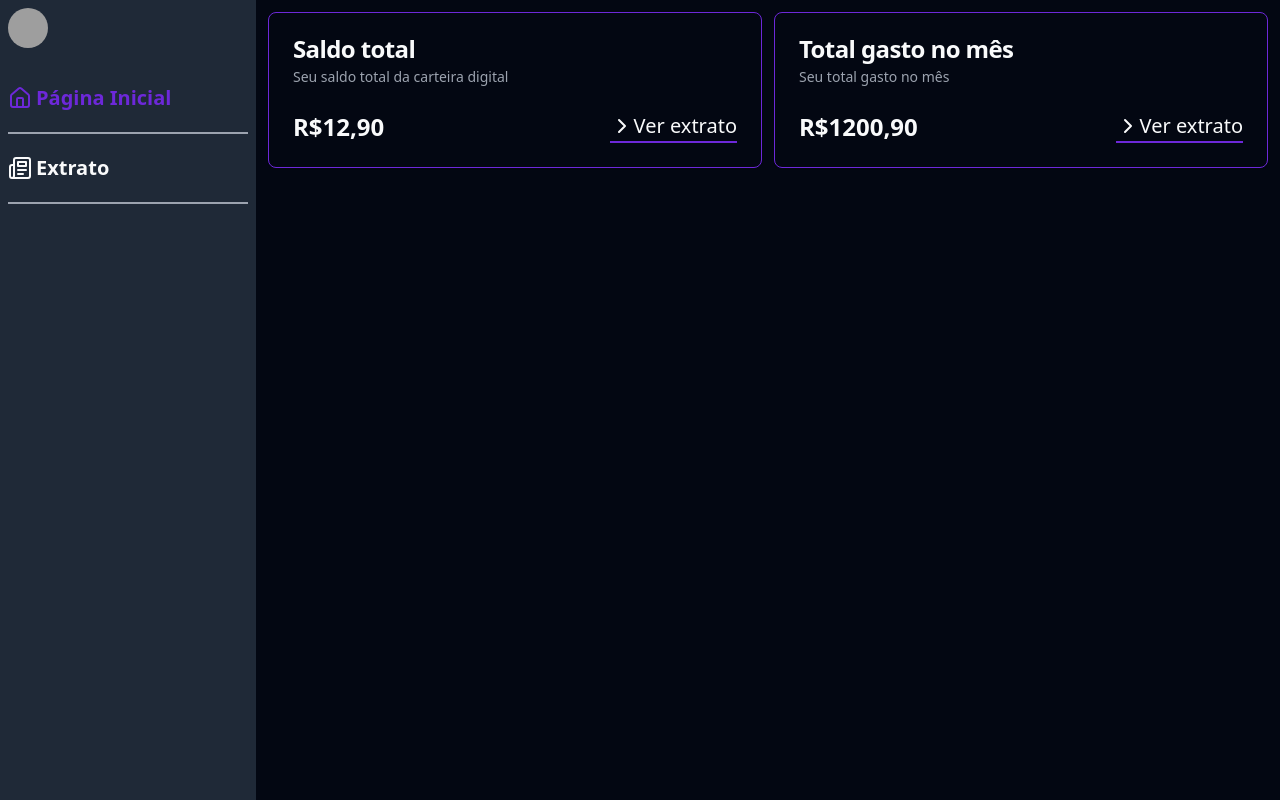
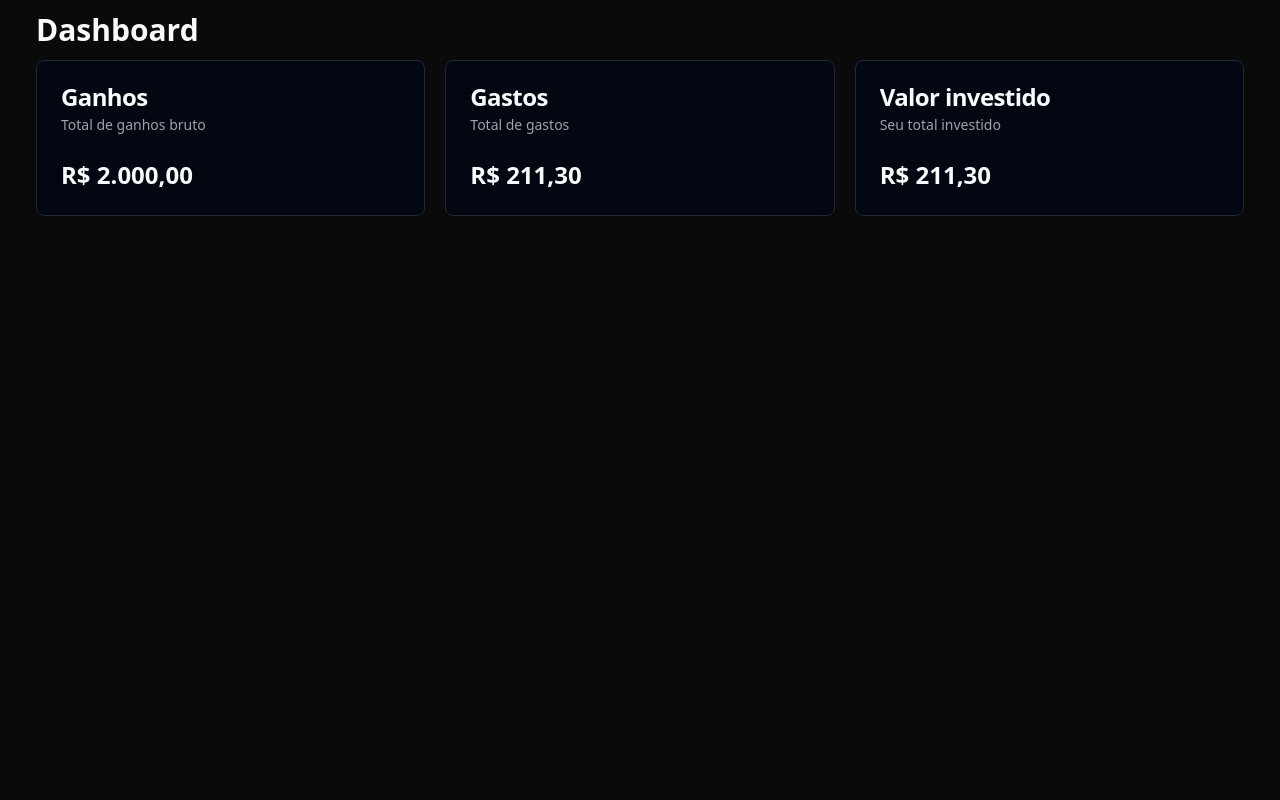
Before and after one commit to Texeraaa/Project-F.web, a React (Vite) app: page / in a window 1280 px wide. Built offline with nearby package versions, Linux system fonts and the light colour scheme; grey boxes are pictures that could not be loaded.

Commit message:
feat: remaking the dashboard

```diff
--- /dev/null
+++ b/src/components/card-dashboard.tsx
@@ -0,0 +1,32 @@
+import {
+  Card,
+  CardContent,
+  CardDescription,
+  CardHeader,
+  CardTitle,
+} from '@/components/ui/card'
+
+interface CardData {
+  tittle: string
+  description: string
+  value: number
+}
+
+export function CardDashboard(props: CardData) {
+  const formattedValue = props.value.toLocaleString('pt-BR', {
+    style: 'currency',
+    currency: 'BRL',
+  })
+
+  return (
+    <Card className="w-1/3 ">
+      <CardHeader>
+        <CardTitle>{props.tittle}</CardTitle>
+        <CardDescription>{props.description}</CardDescription>
+      </CardHeader>
+      <CardContent className="flex justify-between ">
+        <p className="text-2xl font-bold">{formattedValue}</p>
+      </CardContent>
+    </Card>
+  )
+}
--- a/src/components/header.tsx
+++ b/src/components/header.tsx
@@ -6,23 +6,37 @@ import { Avatar } from './ui/avatar'
 
 export function Header() {
   return (
-    <header className="min-h-screen min-w-52 bg-muted px-2 pt-2">
+    <div className="border-b pb-2">
       <nav>
-        <Avatar>
-          <AvatarImage src="https://github.com/texeraaa.png" />
-          <AvatarFallback>CN</AvatarFallback>
-        </Avatar>
-        <ul className="mt-4">
-          <li className="flex items-center gap-1 border-b-2 border-muted-foreground py-5 text-xl font-black text-primary">
+        <ul>
+          <li className="flex text-primary">
             <Home />
             <Link to={'/'}>Página Inicial</Link>
           </li>{' '}
-          <li className="flex items-center gap-1 border-b-2 border-muted-foreground py-5 text-xl font-semibold text-popover-foreground">
-            <Newspaper />
-            <Link to={'/extracts'}>Extrato</Link>
-          </li>
         </ul>
       </nav>
-    </header>
+      <Avatar>
+        <AvatarImage src="https://github.com/texeraaa.png" />
+        <AvatarFallback>CN</AvatarFallback>
+      </Avatar>
+    </div>
+    // <header className="min-w-full bg-muted px-2 pt-2">
+    //   <nav>
+    //     <Avatar>
+    //       <AvatarImage src="https://github.com/texeraaa.png" />
+    //       <AvatarFallback>CN</AvatarFallback>
+    //     </Avatar>
+    //     <ul className="mt-4">
+    //       <li className="flex items-center gap-1 border-b-2 border-muted-foreground py-5 text-xl font-black text-primary">
+    //         <Home />
+    //         <Link to={'/'}>Página Inicial</Link>
+    //       </li>{' '}
+    //       <li className="flex items-center gap-1 border-b-2 border-muted-foreground py-5 text-xl font-semibold text-popover-foreground">
+    //         <Newspaper />
+    //         <Link to={'/extracts'}>Extrato</Link>
+    //       </li>
+    //     </ul>
+    //   </nav>
+    // </header>
   )
 }
--- a/src/pages/_layouts/app.tsx
+++ b/src/pages/_layouts/app.tsx
@@ -1,14 +1,14 @@
 import { Outlet } from 'react-router-dom'
 
-import { Header } from '@/components/header'
+// import { Header } from '@/components/header'
 
 export function AppLayout() {
   return (
-    <div className="grid min-h-screen grid-cols-10">
-      <div className="col-span-2">
+    <div className="flex min-h-screen min-w-full bg-neutral-950 px-6">
+      {/* <div className="col-span-12">
         <Header />
-      </div>
-      <div className="col-span-8 ">
+      </div> */}
+      <div className="min-w-full">
         <Outlet />
       </div>
     </div>
--- a/src/pages/app/dashboard.tsx
+++ b/src/pages/app/dashboard.tsx
@@ -1,53 +1,30 @@
-import { ChevronRight } from 'lucide-react'
 import { Helmet } from 'react-helmet-async'
-import { Link } from 'react-router-dom'
 
-import {
-  Card,
-  CardContent,
-  CardDescription,
-  CardHeader,
-  CardTitle,
-} from '@/components/ui/card'
+import { CardDashboard } from '@/components/card-dashboard'
+
 export function Dashboard() {
   return (
     <section className="flex h-full flex-col gap-3  p-3 antialiased">
       <Helmet title="Dashboard" />
-      <div className="flex items-start justify-center gap-3">
-        <Card className="w-1/2 border-primary">
-          <CardHeader>
-            <CardTitle>Saldo total</CardTitle>
-            <CardDescription>
-              Seu saldo total da carteira digital
-            </CardDescription>
-          </CardHeader>
-          <CardContent className="flex justify-between ">
-            <p className="text-2xl font-bold">R$12,90</p>
-            <Link
-              to={'/extracts'}
-              className="flex cursor-pointer items-center border-b-2  border-primary text-xl font-normal hover:text-primary"
-            >
-              <ChevronRight />
-              Ver extrato
-            </Link>
-          </CardContent>
-        </Card>{' '}
-        <Card className="w-1/2 border-primary">
-          <CardHeader>
-            <CardTitle>Total gasto no mês</CardTitle>
-            <CardDescription>Seu total gasto no mês</CardDescription>
-          </CardHeader>
-          <CardContent className="flex justify-between ">
-            <p className="text-2xl font-bold">R$1200,90</p>
-            <Link
-              to={'/extracts'}
-              className="flex cursor-pointer items-center border-b-2 border-primary text-xl font-normal hover:text-primary"
-            >
-              <ChevronRight />
-              Ver extrato
-            </Link>
-          </CardContent>
-        </Card>
+      <div className="flex flex-col items-start justify-center gap-3">
+        <h1 className="text-3xl font-bold ">Dashboard</h1>
+        <div className="flex min-w-full justify-center gap-5">
+          <CardDashboard
+            tittle="Ganhos"
+            description="Total de ganhos bruto"
+            value={2000}
+          />
+          <CardDashboard
+            tittle="Gastos"
+            description="Total de gastos"
+            value={211.3}
+          />
+          <CardDashboard
+            tittle="Valor investido"
+            description="Seu total investido"
+            value={211.3}
+          />
+        </div>
       </div>
     </section>
   )
```
